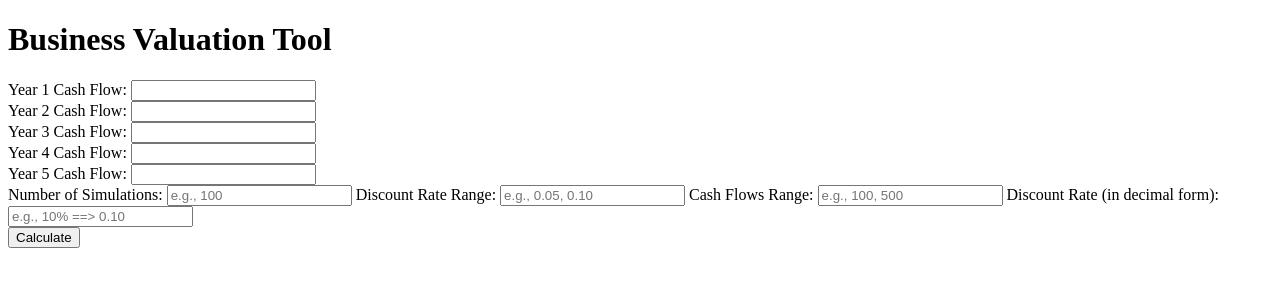
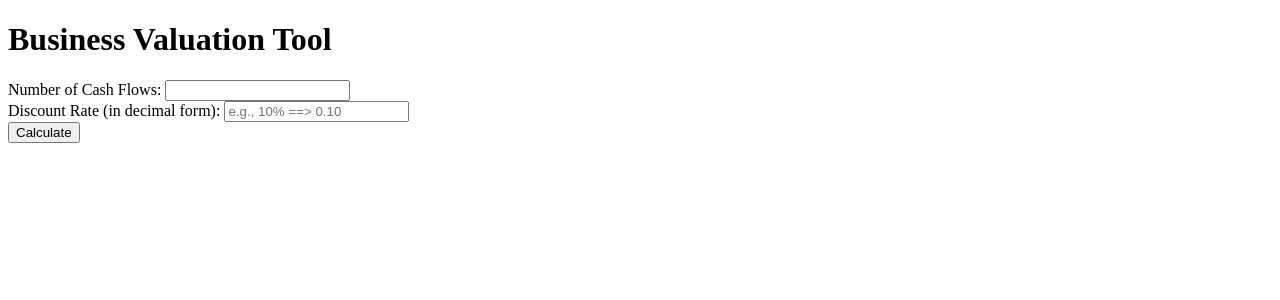
Before and after one commit to AganonIsaiah/Business-Valuation-Tool, a Flask app: page / in a window 1280 px wide. Shown: the top 300 px of the page. Run offline with Flask 3, Linux system fonts and the light colour scheme.

Commit message:
Dynamic adjusting for number of cash flows

```diff
--- a/chart_gen.py
+++ b/chart_gen.py
@@ -7,7 +7,7 @@ import base64
 
 def generate_chart(cash_flows):
     # Create a DataFrame for plotting
-    df = pd.DataFrame({'Year': range(1, 6), 'Cash Flow': cash_flows})
+    df = pd.DataFrame({'Year': range(1, len(cash_flows) + 1), 'Cash Flow': cash_flows})
 
     # Plot historical cash flows
     plt.figure(figsize=(8, 5))
--- a/main.py
+++ b/main.py
@@ -6,16 +6,17 @@ from chart_gen import generate_chart
 
 app = Flask(__name__)
 
+def extract_cash_flows(request):
+    num_cash_flows = int(request.form['num_cash_flows'])
+    return [float(request.form[f'cash_flow_{i}']) for i in range(1, num_cash_flows + 1)]
+
 @app.route('/', methods=['GET', 'POST'])
 def index():
     if request.method == 'POST':
         try:
             # Extract user input from the form
-            cash_flows = [float(request.form[f'cash_flow_{i}']) for i in range(1, 6)]
+            cash_flows = extract_cash_flows(request)
             discount_rate = float(request.form['discount_rate'])
-            num_simulations = int(request.form['num_simulations'])
-            discount_rate_range = [float(val) for val in request.form['sensitivity_rate_range'].split(',')]
-            cash_flows_range = [float(val) for val in request.form['sensitivity_flows_range'].split(',')]
 
             # Create an instance of the BusinessValuation class
             business_valuation_instance = BusinessValuation(cash_flows, discount_rate)
@@ -23,25 +24,13 @@ def index():
             # Perform the DCF analysis
             present_value_result = business_valuation_instance.calculate_present_value()
 
-            # Perform Monte Carlo simulation
-            simulated_values = business_valuation_instance.monte_carlo_simulation(num_simulations)
-
-            # Perform sensitivity analysis
-            sensitivity_results = business_valuation_instance.sensitivity_analysis(discount_rate_range, cash_flows_range)
-
-            # Generate valuation report
-            valuation_report = business_valuation_instance.generate_valuation_report()
-
             # Generate chart using the generate_chart function from chart_gen.py
             chart_encoded = generate_chart(cash_flows)
 
             # Render the result.html template with the calculated present value and chart
             return render_template('result.html',
                                    present_value=round(present_value_result, 2),
-                                   chart_encoded=chart_encoded,
-                                   simulated_values=simulated_values,
-                                   sensitivity_results=sensitivity_results,
-                                   valuation_report=valuation_report)
+                                   chart_encoded=chart_encoded)
 
         except ValueError as e:
             # Handle invalid input error
--- a/templates/index.html
+++ b/templates/index.html
@@ -10,21 +10,12 @@
 </head>
 <body>
     <h1>Business Valuation Tool</h1>
-    <form method="POST" action="/">
-        {% for i in range(1, 6) %}
-            <label for="cash_flow_{{ i }}">Year {{ i }} Cash Flow:</label>
-            <input type="text" name="cash_flow_{{ i }}" required>
-            <br>
-        {% endfor %}
+    <form method="POST" action="/" id="valuationForm">
+        <label for="num_cash_flows">Number of Cash Flows:</label>
+        <input type="number" name="num_cash_flows" id="num_cash_flows" min="1" value=" " required>
+        <br>
 
-        <label for="num_simulations">Number of Simulations:</label>
-        <input type="text" name="num_simulations" placeholder="e.g., 100" required>
-
-        <label for="sensitivity_rate_range">Discount Rate Range:</label>
-        <input type="text" name="sensitivity_rate_range" placeholder="e.g., 0.05, 0.10" required>
-
-        <label for="sensitivity_flows_range">Cash Flows Range:</label>
-        <input type="text" name="sensitivity_flows_range" placeholder="e.g., 100, 500" required>
+        <div id="cashFlowFields"></div>
 
         <label for="discount_rate">Discount Rate (in decimal form):</label>
         <input type="text" name="discount_rate" placeholder="e.g., 10% ==> 0.10" required>
@@ -36,5 +27,31 @@
     {% if error_message %}
         <p style="color: red;">{{ error_message }}</p>
     {% endif %}
+
+    <script>
+        document.getElementById("num_cash_flows").addEventListener("input", function() {
+            var numCashFlows = this.value;
+            var cashFlowFieldsContainer = document.getElementById("cashFlowFields");
+
+            cashFlowFieldsContainer.innerHTML = "";  // Clear previous fields
+
+            for (var i = 1; i <= numCashFlows; i++) {
+                var label = document.createElement("label");
+                label.setAttribute("for", "cash_flow_" + i);
+                label.className = "cash-flow-label";
+                label.innerText = "Year " + i + " Cash Flow:";
+
+                var input = document.createElement("input");
+                input.setAttribute("type", "text");
+                input.setAttribute("name", "cash_flow_" + i);
+                input.id = "cash_flow_" + i;
+                input.className = "cash-flow-input";
+
+                cashFlowFieldsContainer.appendChild(label);
+                cashFlowFieldsContainer.appendChild(input);
+                cashFlowFieldsContainer.appendChild(document.createElement("br"));
+            }
+        });
+    </script>
 </body>
 </html>
```
Also changed, not shown: business_val.py (+0 -26 lines), templates/result.html (+0 -17 lines).
